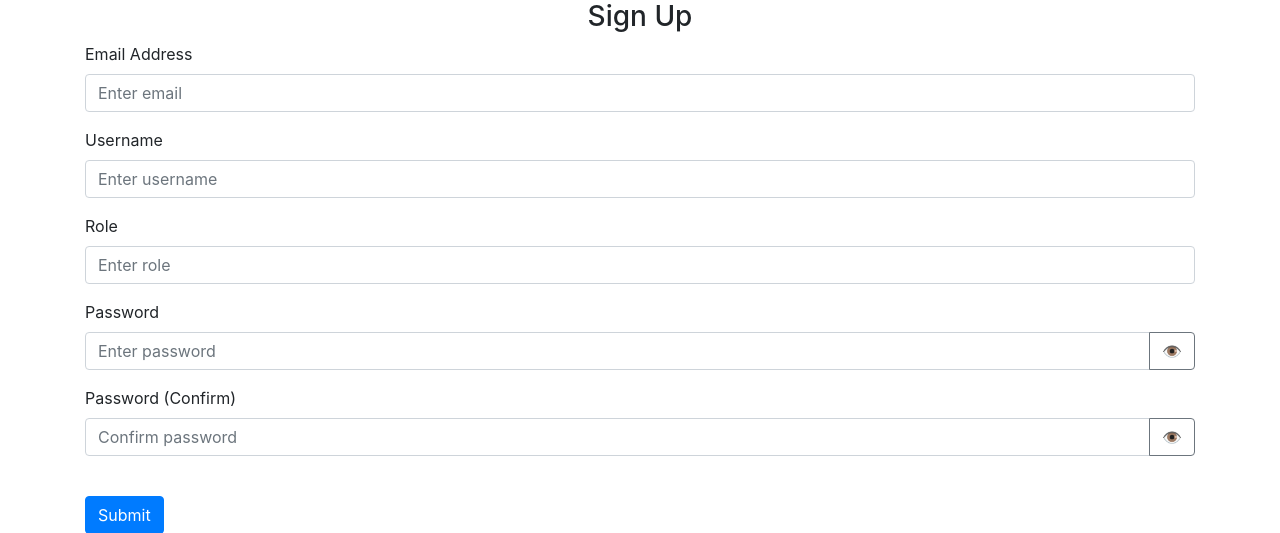
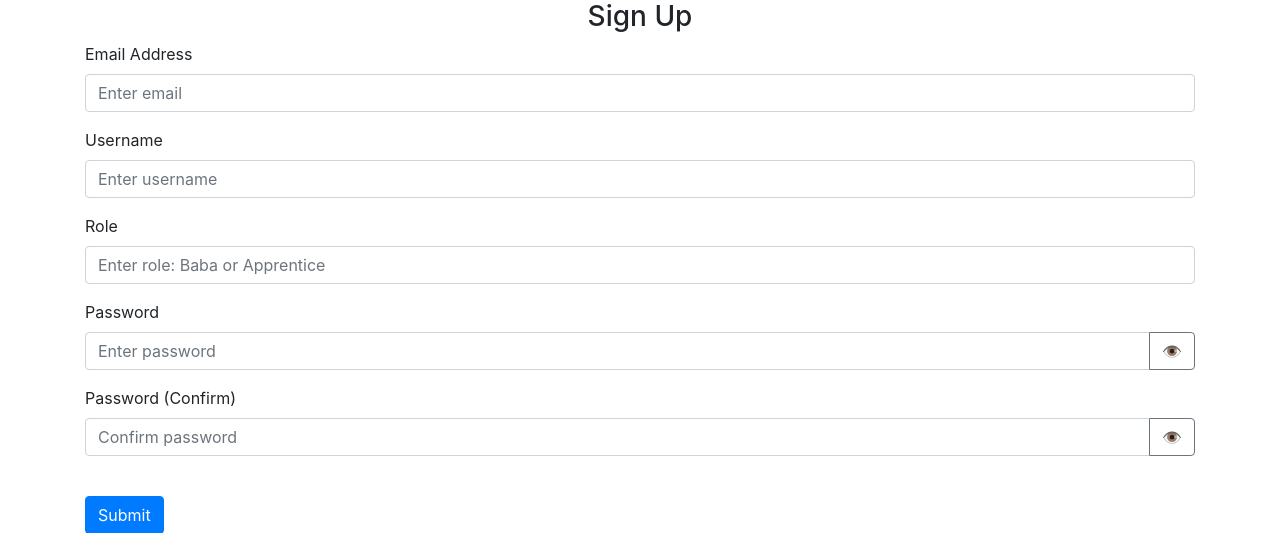
Before and after one commit to mila-z/baba-wisdom, a Flask app: page /sign-up in a window 1280 px wide. Shown: the part 56-589 px from the top of the page. Run offline with Flask 3, Linux system fonts and the light colour scheme; parts of the project's set-up code (start-up, migrations or seed data) failed here and were passed over; some libraries are stand-ins or nearby versions.

Commit message:
chore: revise role placeholder for clarity

```diff
--- a/templates/sign_up.html
+++ b/templates/sign_up.html
@@ -30,7 +30,7 @@
             class="form-control"
             id="role"
             name="role"
-            placeholder="Enter role"
+            placeholder="Enter role: Baba or Apprentice"
         />
     </div>
     <div class="form-group">
```
